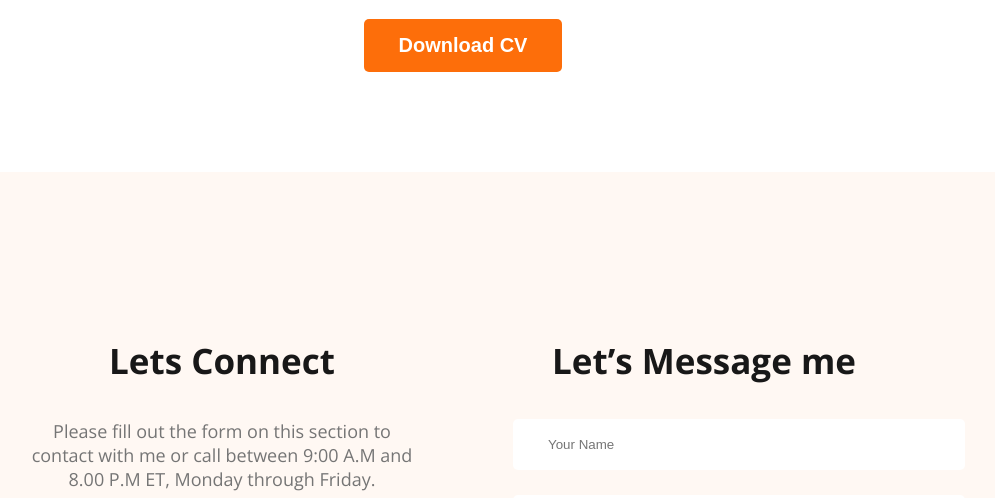
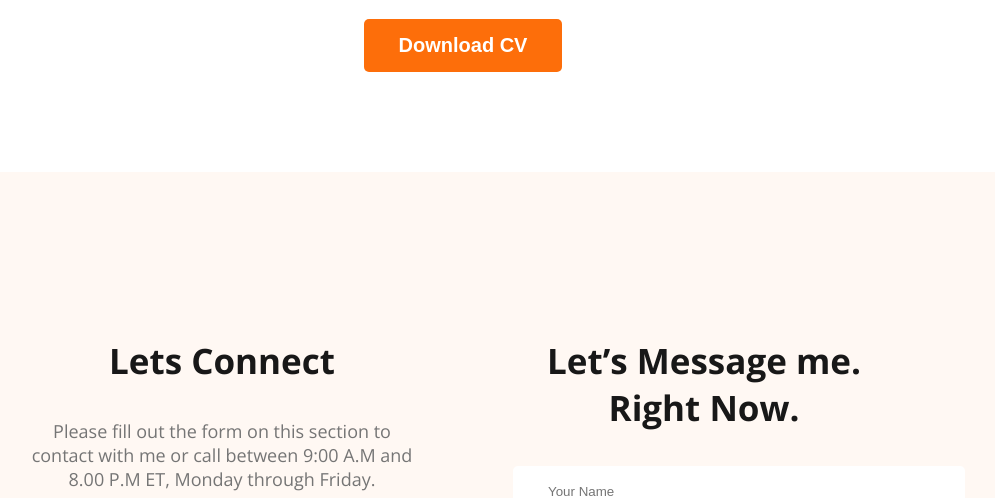
Before and after one commit to seemahdi/webdevoloper-portfolio, a plain HTML site: page index.html in a window 1280 px wide. Shown: the part 3122-3620 px from the top of the page, without its empty margins (177-1172 px from the left). Drawn offline with nearby package versions, Linux system fonts and the light colour scheme.

Commit message:
edited footer section title

```diff
--- a/index.html
+++ b/index.html
@@ -206,7 +206,7 @@
                 </div>
         </div>
         <div class="footer-column">
-            <h3 class="section-title">Let’s Message me</h3>
+            <h3 class="section-title">Let’s Message me. Right Now.</h3>
             <form class="contact" action="">
                 <input type="text" placeholder="Your Name">
                 <input type="email" placeholder="Your Email">
```
